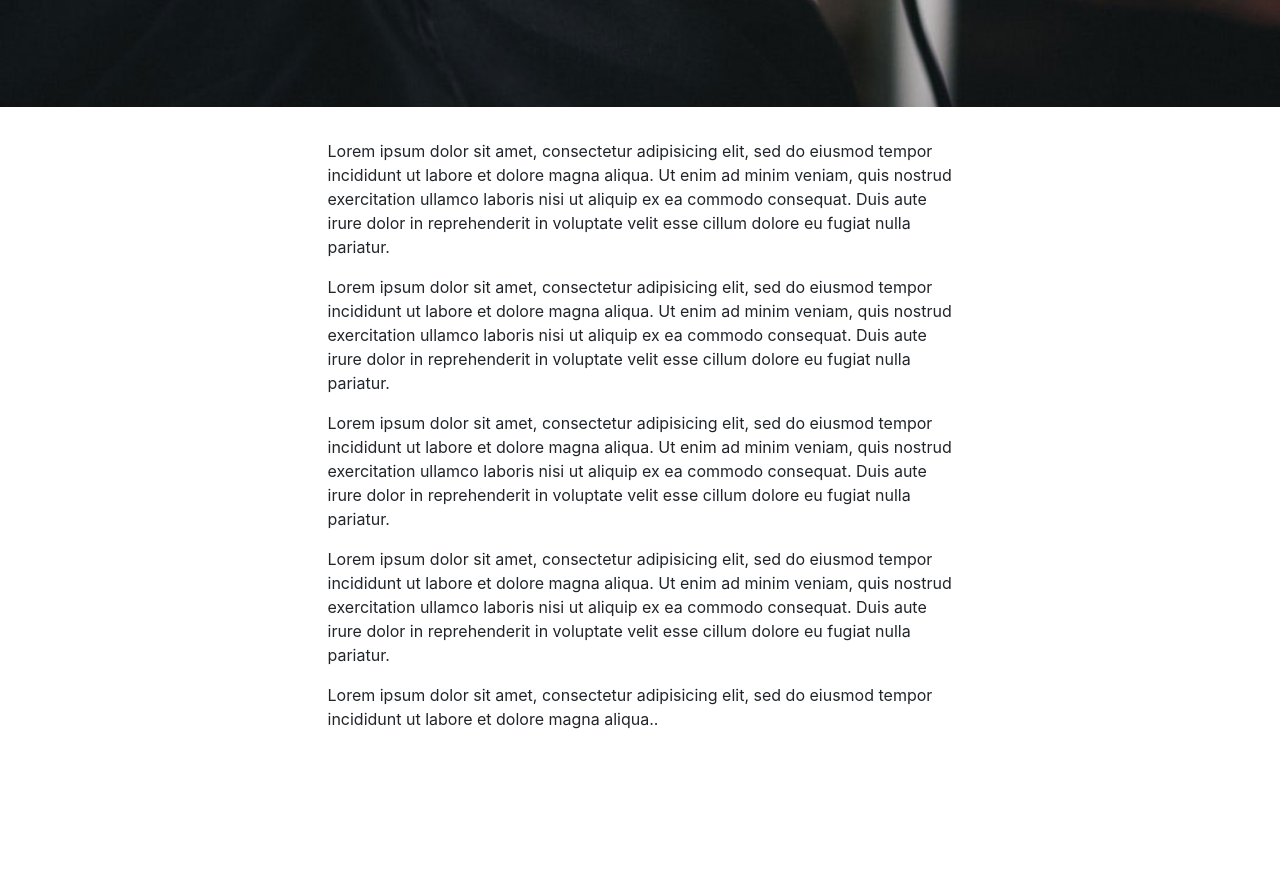
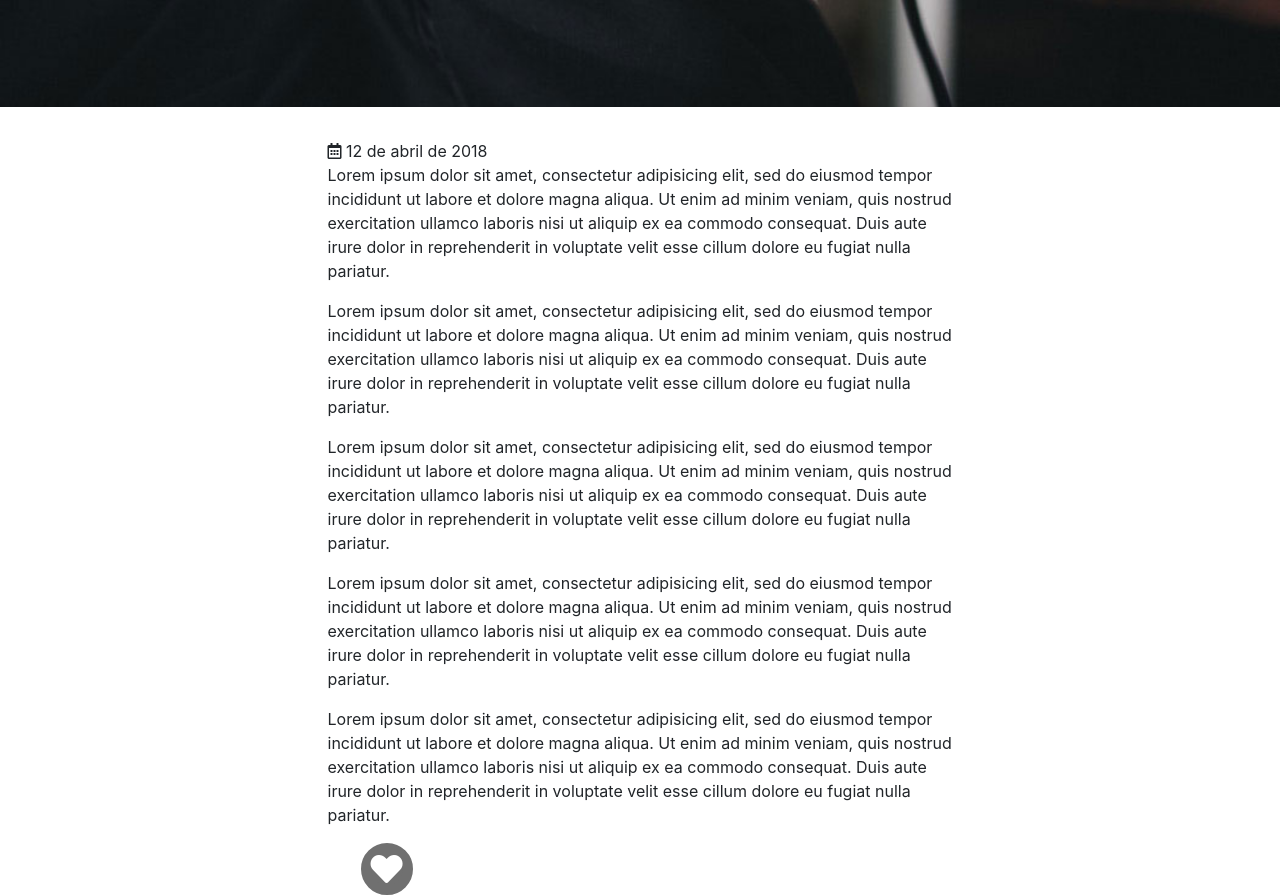
Before and after one commit to Dreamsroses/desafio_010, a plain HTML site: page index.html in a window 1280 px wide. Shown: the part 760-1655 px from the top of the page. Before the commit the page ends 1491 px from the top, so only its background shows below. Drawn offline with nearby package versions, Linux system fonts and the light colour scheme.

Commit message:
se incorpora icono en la seccion informativa

```diff
--- a/assets/css/style.css
+++ b/assets/css/style.css
@@ -16,3 +16,9 @@ a img{
 	position: relative;
 	margin-top: 20%;
 }
+.heart__icon{
+	background-color: #707070;
+	border: 10px solid #707070;
+	color: white;
+	border-radius: 100px;
+}
--- a/index.html
+++ b/index.html
@@ -3,6 +3,8 @@
 <head>
 
 	<link rel="stylesheet" href="https://stackpath.bootstrapcdn.com/bootstrap/4.1.1/css/bootstrap.min.css" integrity="sha384-WskhaSGFgHYWDcbwN70/dfYBj47jz9qbsMId/iRN3ewGhXQFZCSftd1LZCfmhktB" crossorigin="anonymous">
+
+	<link rel="stylesheet" href="https://use.fontawesome.com/releases/v5.0.13/css/all.css" integrity="sha384-DNOHZ68U8hZfKXOrtjWvjxusGo9WQnrNx2sqG0tfsghAvtVlRW3tvkXWZh58N9jp" crossorigin="anonymous">
 
 	<link rel="stylesheet" type="text/css" href="./assets/css/style.css">
 
@@ -33,10 +35,9 @@
 	</div>
 
 
-
 	<div class="row">
 		<div class="col-md-6 offset-md-3">
-
+			<i class="far fa-calendar-alt"></i> 12 de abril de 2018
 			<p class="card-text"> Lorem ipsum dolor sit amet, consectetur adipisicing elit, sed do eiusmod
 				tempor incididunt ut labore et dolore magna aliqua. Ut enim ad minim veniam,
 				quis nostrud exercitation ullamco laboris nisi ut aliquip ex ea commodo
@@ -62,9 +63,21 @@
 			cillum dolore eu fugiat nulla pariatur.</p>
 
 			<p class="card-text">Lorem ipsum dolor sit amet, consectetur adipisicing elit, sed do eiusmod
-		tempor incididunt ut labore et dolore magna aliqua..</p>
+				tempor incididunt ut labore et dolore magna aliqua. Ut enim ad minim veniam,
+				quis nostrud exercitation ullamco laboris nisi ut aliquip ex ea commodo
+				consequat. Duis aute irure dolor in reprehenderit in voluptate velit esse
+			cillum dolore eu fugiat nulla pariatur.</p>
+			<div class="row">
+				<div class="col-md-6 pl-5">
+					<i class="heart__icon fas fa-heart fa-2x"></i>
 				</div>
 			</div>
+
+		</div>
+	</div>
+
+
+
 
 
 
```
Lines whose indentation alone changed are shown as unchanged.
